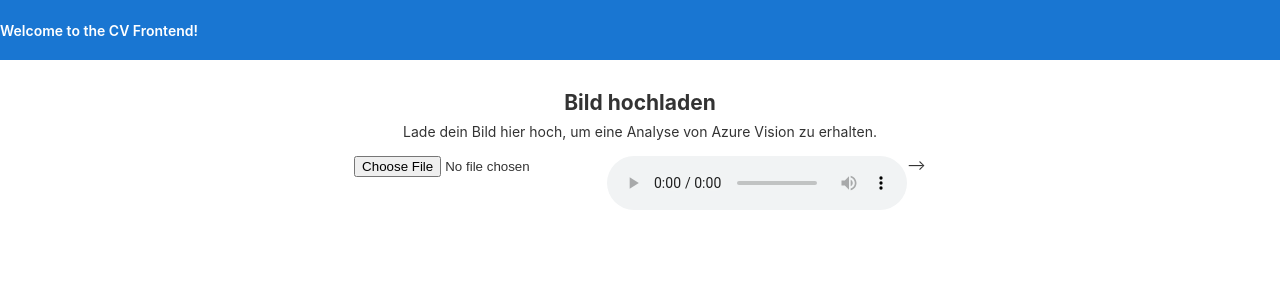
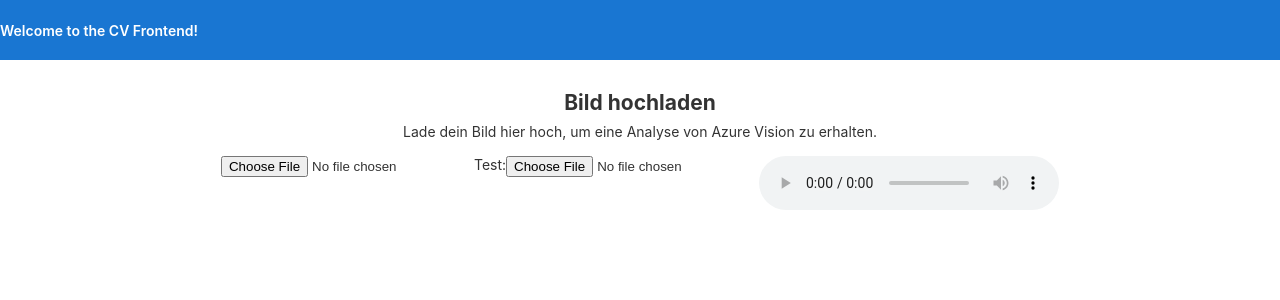
Before and after one commit to laurall11/CC_ComputerVision, an Angular app in the folder CV_FE/cv-frontend/: page / in a window 1280 px wide. Shown: the top 300 px of the page. Built offline with nearby package versions, Linux system fonts and the light colour scheme.

Commit message:
audio play functionality added

```diff
--- a/CV_FE/cv-frontend/src/app/app.component.html
+++ b/CV_FE/cv-frontend/src/app/app.component.html
@@ -152,12 +152,12 @@
     <p>Lade dein Bild hier hoch, um eine Analyse von Azure Vision zu erhalten.</p>
 
     <div class="card-container">
-        <input type="file" name="uploadfile" id="img-upload" (change)="onFileUpload($event)" />
-        <!-- <input type="file" name="uploadAudio" id="Test" (change)="test($event)" /> -->
+        <input type="file" name="uploadfile" id="img-upload" (change)="onFileUpload($event)" /> Test:
+        <input type="file" name="uploadAudio" id="Test" (change)="test($event)" />
         <audio controls>
             <source src="./assets/audio/piano2.wav" type="audio/wav">
             Sorry - Ihr Browser hat keine Unterstützung für dieses Audio-Format.
-        </audio>-->
+        </audio>
     </div>
     <div class="card-container">
         <img id="img-prev" />
--- a/CV_FE/cv-frontend/src/app/app.component.ts
+++ b/CV_FE/cv-frontend/src/app/app.component.ts
@@ -39,45 +39,45 @@ onFileUpload(files: Event){
 
       this.getFiles();
 
-      // var audioCtx = new window.AudioContext();
-      //   var hm = audioCtx.decodeAudioData(result.proto).then(function (decodedData) {
-      //     console.log(decodedData);
-      //   });
+       var audioCtx = new window.AudioContext();
+         var hm = audioCtx.decodeAudioData(result.proto).then(function (decodedData) {
+           console.log(decodedData);
+         });
 
-      // this.resultFiles.push(result)
+       this.resultFiles.push(result)
     });
     }
 
-    // test(files: { target: any; }) {
+     test(files: { target: any; }) {
 
-  //     let buffer = new ArrayBuffer(1210892);
-  //     let audioCtx = new window.AudioContext();
-  //     let context = new AudioContext();
+       let buffer = new ArrayBuffer(1210892);
+       let audioCtx = new window.AudioContext();
+       var source = audioCtx.createBufferSource();
+
+       this.fileToUpload = files.target;
+       this.fileToUpload = this.fileToUpload.files.item(0);
 
 
-  //     this.fileToUpload = files.target;
-  //     this.fileToUpload = this.fileToUpload.files.item(0);
+       let reader = new FileReader();
 
 
-  //     let reader = new FileReader();
+       reader.readAsArrayBuffer(this.fileToUpload);
 
+       reader.onload = function() {
+         buffer = reader.result as ArrayBuffer;
+         audioCtx.decodeAudioData(buffer, function (buff) {
+           console.log(buff);
+           source.buffer = buff;
+           source.connect(audioCtx.destination);
+           source.loop = true;
+           source.start(0);
+       });
 
-  //     reader.readAsArrayBuffer(this.fileToUpload);
-
-  //     reader.onload = function() {
-  //       console.log(reader.result);
-  //       buffer = reader.result as ArrayBuffer;
-  //       audioCtx.decodeAudioData(buffer).then(function (decodedData) {
-  //         console.log(decodedData)
-
-  //     });
-
-  //     reader.onerror = function() {
-  //       console.log(reader.error);
-  //     };
-
-  //   }
-  // }
+       reader.onerror = function() {
+         console.log(reader.error);
+       };
+     }
+   }
 
   getFiles() {
     this.uploadService
```
